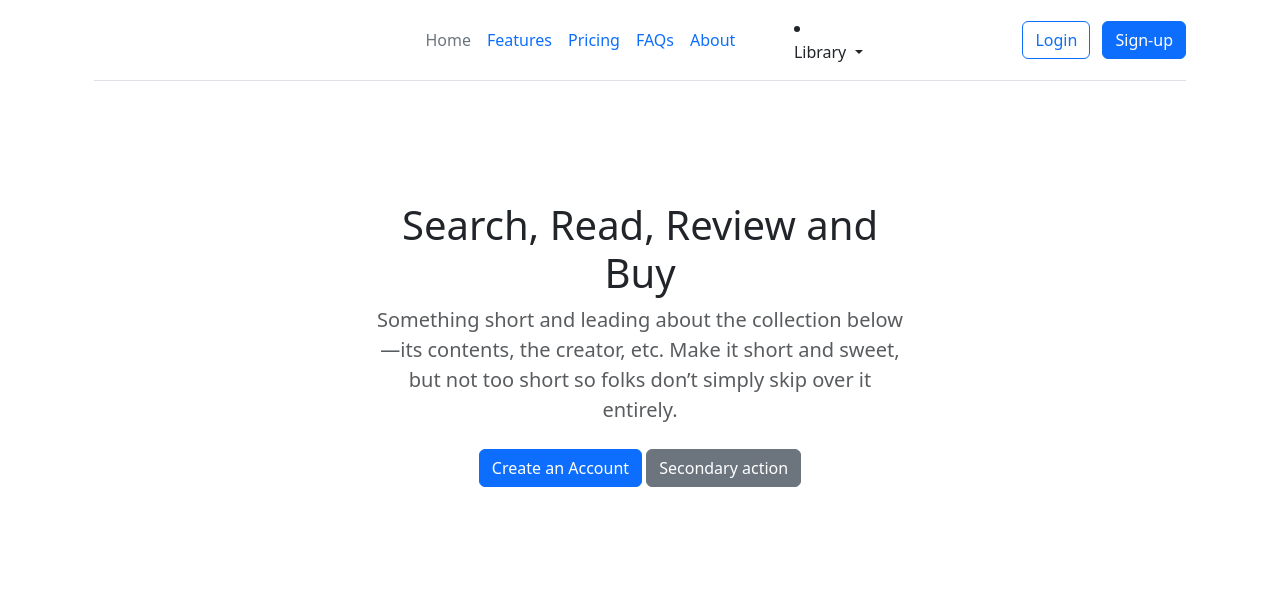
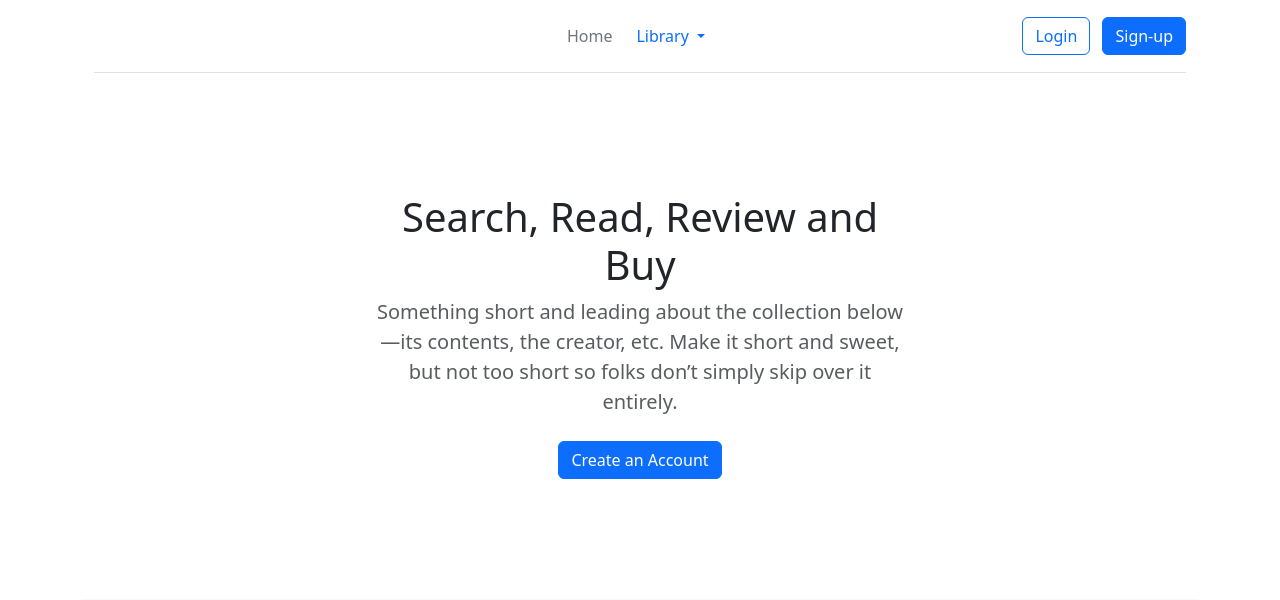
Before and after one commit to Van-Excel/ecommerce-veryacademy, a Django app: page / in a window 1280 px wide. Shown: the top 600 px of the page. Run offline with Django 5.2, Linux system fonts and the light colour scheme; data comes from the database, SQL or seed files in the repository.

Commit message:
removed unnecessary links in html templates

```diff
--- a/store/templates/store/base.html
+++ b/store/templates/store/base.html
@@ -26,12 +26,6 @@
 
                       <ul class="nav col-12 col-md-auto mb-2 justify-content-center mb-md-0">
                         <li><a href="{% url 'store:all_products' %}" class="nav-link px-2 link-secondary">Home</a></li>
-                        <li><a href="#" class="nav-link px-2">Features</a></li>
-                        <li><a href="#" class="nav-link px-2">Pricing</a></li>
-                        <li><a href="#" class="nav-link px-2">FAQs</a></li>
-                        <li><a href="#" class="nav-link px-2">About</a></li>
-                      </ul>
-
                         <li class="nav-item dropdown">
                           <a class="nav-link dropdown-toggle" href="#" id="navbarDropdown" role="button"
                               data-bs-toggle="dropdown" aria-expanded="false">
@@ -46,6 +40,10 @@
                               {% endfor %}
                           </ul>
                       </li>
+
+                      </ul>
+
+
 
                       <div class="col-md-3 text-end">
                         <button type="button" class="btn btn-outline-primary me-2">Login</button>
--- a/store/templates/store/home.html
+++ b/store/templates/store/home.html
@@ -16,7 +16,7 @@
                     entirely.</p>
                 <p>
                     <a href="#" class="btn btn-primary my-2">Create an Account </a>
-                    <a href="#" class="btn btn-secondary my-2">Secondary action</a>
+
                 </p>
             </div>
         </div>
```
Lines whose indentation alone changed are shown as unchanged.
